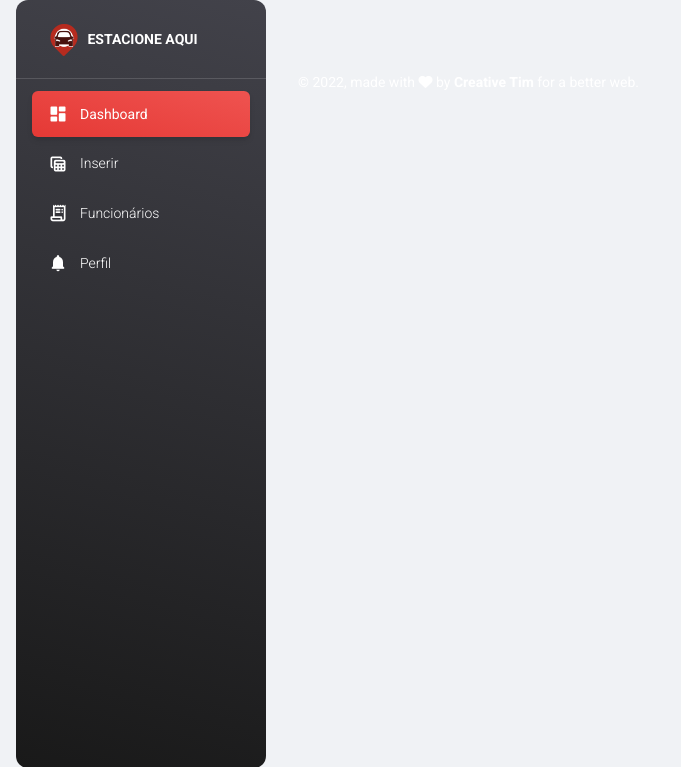
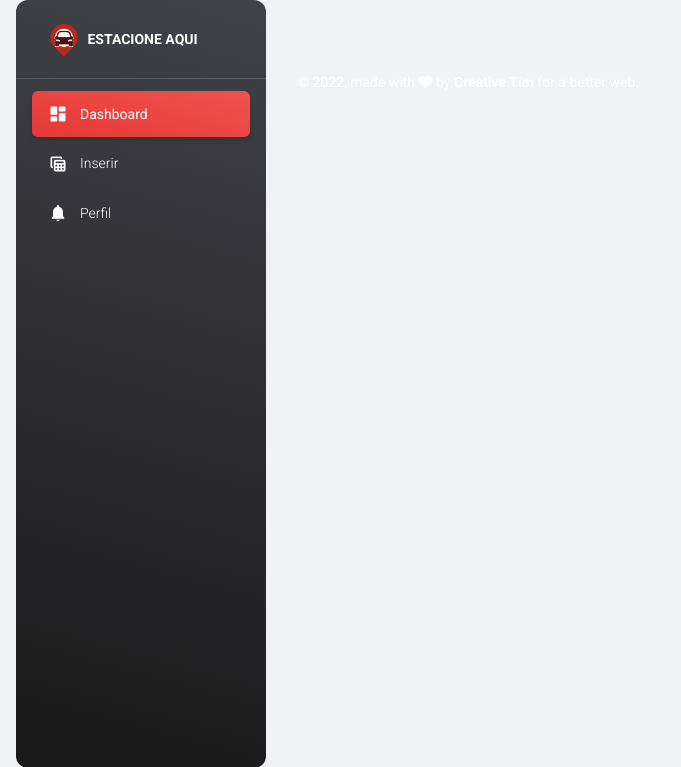
Before and after one commit to IglesiasBia/EstacioneAqui, a PHP site: page /estac3/pages/dash.php in a window 1280 px wide. Shown: the part 16-783 px from the top of the page, without its empty margins (0-681 px from the left). Run offline with PHP 8.4, Linux system fonts and the light colour scheme; the visitor is signed in with stand-in values (Sample User, id 1); some libraries are stand-ins or nearby versions.

Commit message:
att design

```diff
--- a/estac3/pages/menu_rest1.php
+++ b/estac3/pages/menu_rest1.php
@@ -34,14 +34,6 @@
             </a>
         </li>
         <li class="nav-item">
-            <a class="nav-link text-white " href="?page=lista_func">
-                <div class="text-white text-center me-2 d-flex align-items-center justify-content-center">
-                <i class="material-icons opacity-10">receipt_long</i>
-                </div>
-                <span class="nav-link-text ms-1">Funcionários</span>
-            </a>
-        </li>
-        <li class="nav-item">
             <a class="nav-link text-white " href="?page=perfil_usu">
                 <div class="text-white text-center me-2 d-flex align-items-center justify-content-center">
                     <i class="material-icons opacity-10">notifications</i>
```
Also changed, not shown: estac3/pages/menu_rest2.php (+0 -8 lines).
